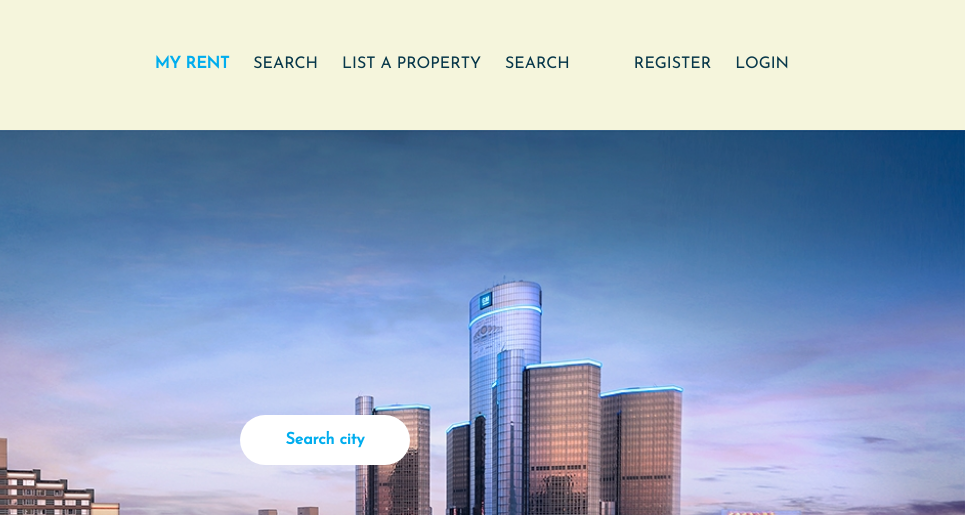
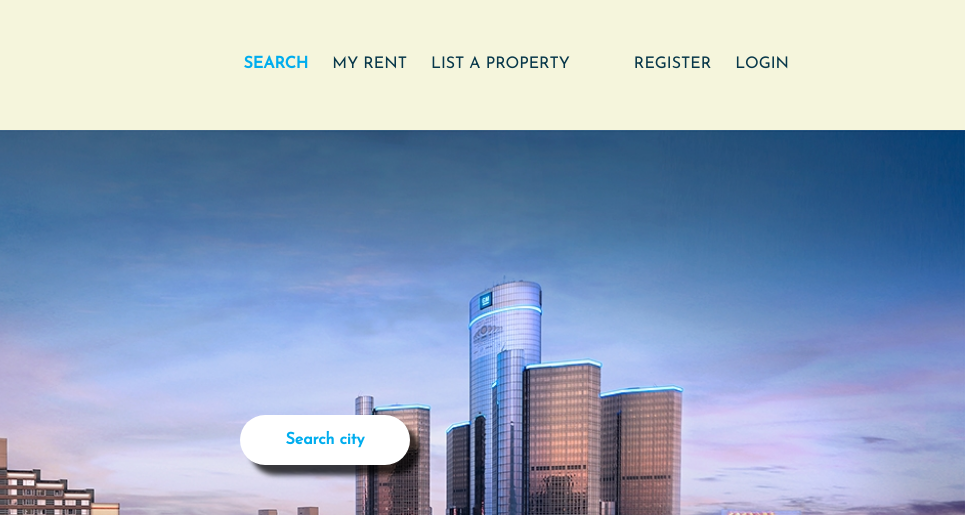
Before and after one commit to milanmihajlovic39/rentapartment, a website: page index.html in a window 1280 px wide. Shown: the top 515 px of the page, 315-1280 px from the left. Drawn offline with nearby package versions, Linux system fonts and the light colour scheme; a web font is replaced by a local one.

Commit message:
added box shadow

```diff
--- a/index.html
+++ b/index.html
@@ -22,10 +22,9 @@
       </div>
       <nav>
         <ul>
-          <li class="current" ><a href="index.html">My Rent</a></li>
-          <li><a href="#">Search</a></li>
+          <li class="current" ><a href="index.html">Search</a></li>
+          <li><a href="#">My Rent</a></li>
           <li><a href="#">List a property</a></li>
-          <li><a href="#">Search</a></li>
           <li class="reg_link"><a href="#">Register</a></li>
           <li ><a href="#">Login</a></li>
         </ul>
--- a/styles/style.css
+++ b/styles/style.css
@@ -121,6 +121,9 @@ header a:hover {
   -webkit-transition: width .2s ease-in-out;
   transition: width .2s ease-in-out;
   cursor: pointer;
+  -webkit-box-shadow: 10px 10px 5px 0px rgba(0,0,0,0.75);
+-moz-box-shadow: 10px 10px 5px 0px rgba(0,0,0,0.75);
+box-shadow: 10px 10px 5px 0px rgba(0,0,0,0.75);
 }
 .cta .hide {
   display: none;
```
